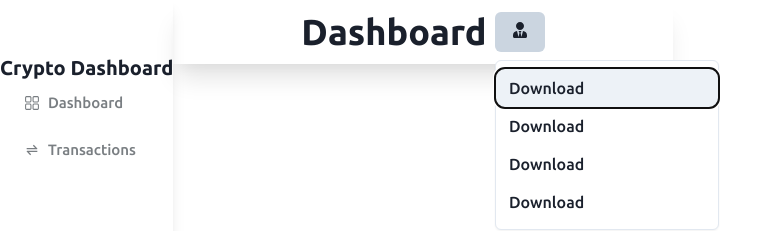
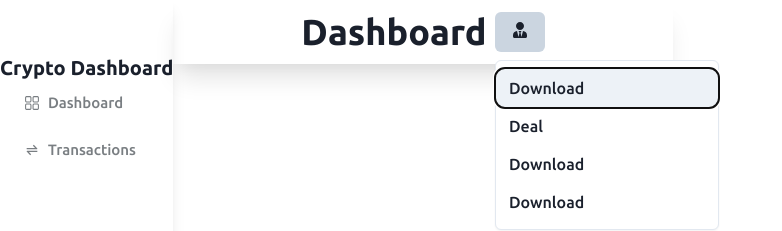
Before and after one commit to supriyasingh711/crypto-dashboard, a React (Vite) app: page / in a window 1280 px wide. Both pictures are taken after a click on the button 519 px from the left and 32 px from the top of the page. Shown: the top 231 px of the page, without its empty margins (0-782 px from the left). Built offline with nearby package versions, Linux system fonts and the light colour scheme.

Commit message:
options changed

```diff
--- a/src/components/Topnav.jsx
+++ b/src/components/Topnav.jsx
@@ -25,7 +25,7 @@ const Topnav = () => {
       <MenuList>
 
           <MenuItem>Download</MenuItem>
-          <MenuItem>Download</MenuItem>
+          <MenuItem>Deal</MenuItem>
           <MenuItem>Download</MenuItem>
           <MenuItem>Download</MenuItem>
 
```
